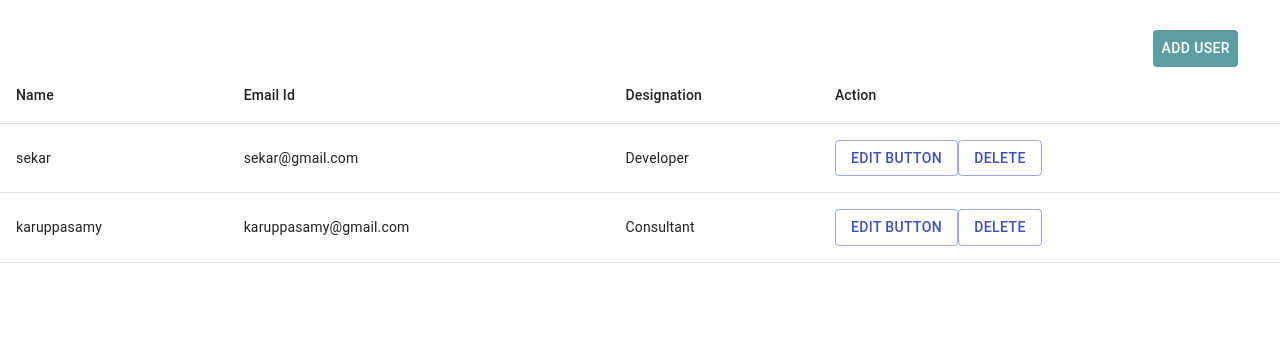
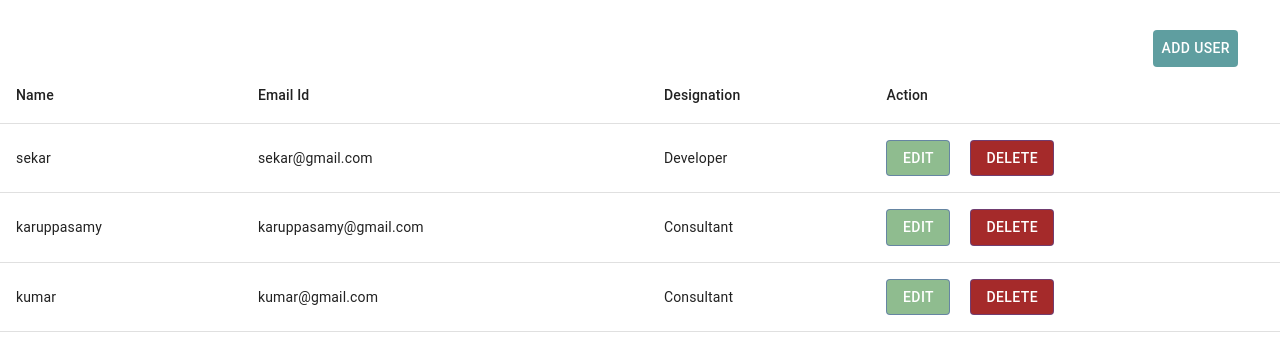
Before and after one commit to karuppasamyofficial/eslint-example, a React (Create React App) app: page / in a window 1280 px wide. Shown: the top 354 px of the page. Built offline with nearby package versions, Linux system fonts and the light colour scheme.

Commit message:
test husky library

```diff
--- a/src/App.js
+++ b/src/App.js
@@ -26,13 +26,20 @@ const initialData = [{
   designation: 'Consultant',
 
 },
+{
+  id: '3',
+  name: 'kumar',
+  emailId: 'kumar@gmail.com',
+  designation: 'Consultant',
+
+},
 ];
 function App() {
   const [open, setOpen] = React.useState(false);
   const [currentUser, setCurrentUser] = React.useState(null);
   const [userData, setUserData] = React.useState(initialData);
   const [flow, setFlow] = React.useState(null);
-  const lk = 'dmsl';
+  // const lk = 'dmsl';
   const handleClickOpen = () => {
     setFlow('add');
     setOpen(true);
@@ -113,10 +120,10 @@ function App() {
                   </TableCell>
                   {/* <div> */}
                   <TableCell>
-                    <Button variant="outlined" color="primary" onClick={() => { onClickEdit(data); }}>
-                      edit button
+                    <Button variant="outlined" className="edit-btn" color="primary" onClick={() => { onClickEdit(data); }}>
+                      edit
                     </Button>
-                    <Button variant="outlined" color="primary" onClick={() => { deleteUserItem(data); }}>
+                    <Button variant="outlined" className="delete-btn" color="primary" onClick={() => { deleteUserItem(data); }}>
                       delete
                     </Button>
 
--- a/src/index.css
+++ b/src/index.css
@@ -30,3 +30,13 @@ code {
 .cancel-btn{
   color: red  !important;
 }
+.delete-btn{
+
+  color: white !important;
+  background-color: brown !important;
+}
+.edit-btn{
+  margin-right: 20px !important;
+    background-color: darkseagreen !important;
+    color: white !important;
+}
```
Also changed, not shown: .eslintrc.json.
